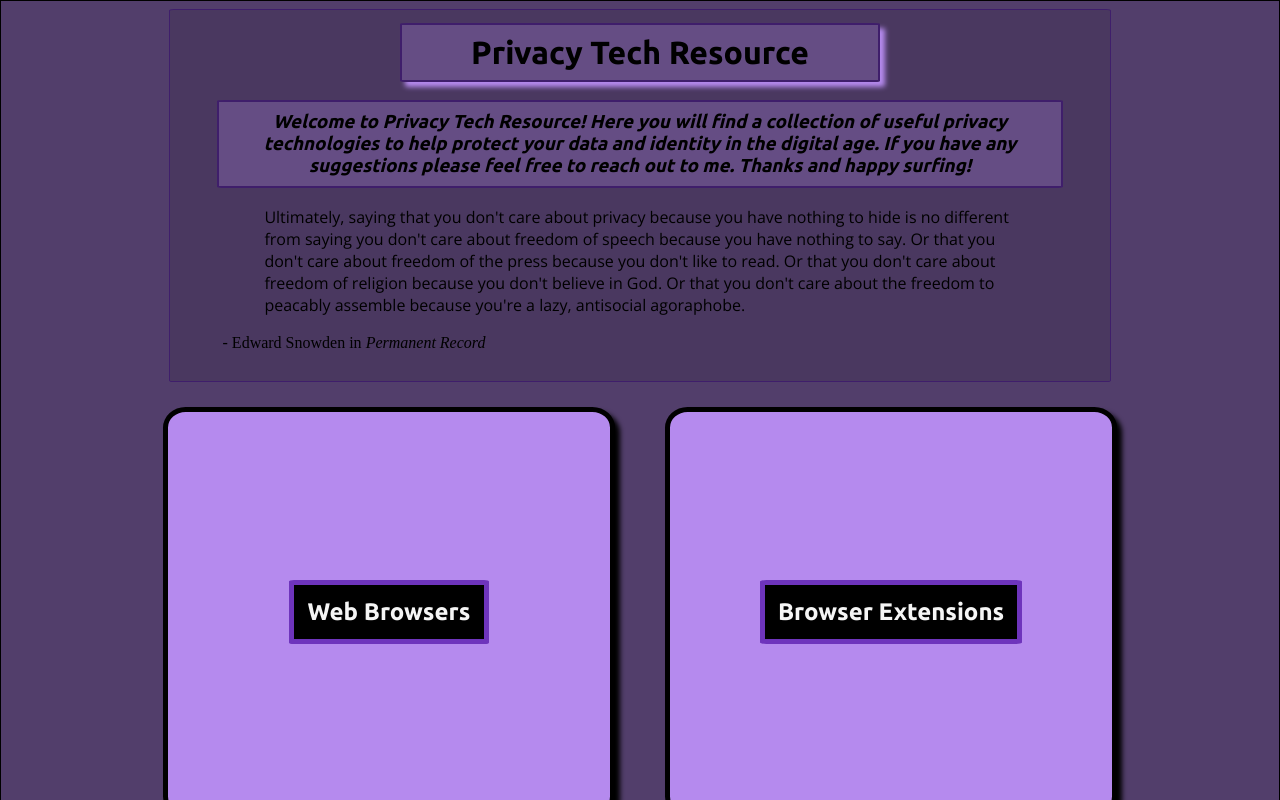
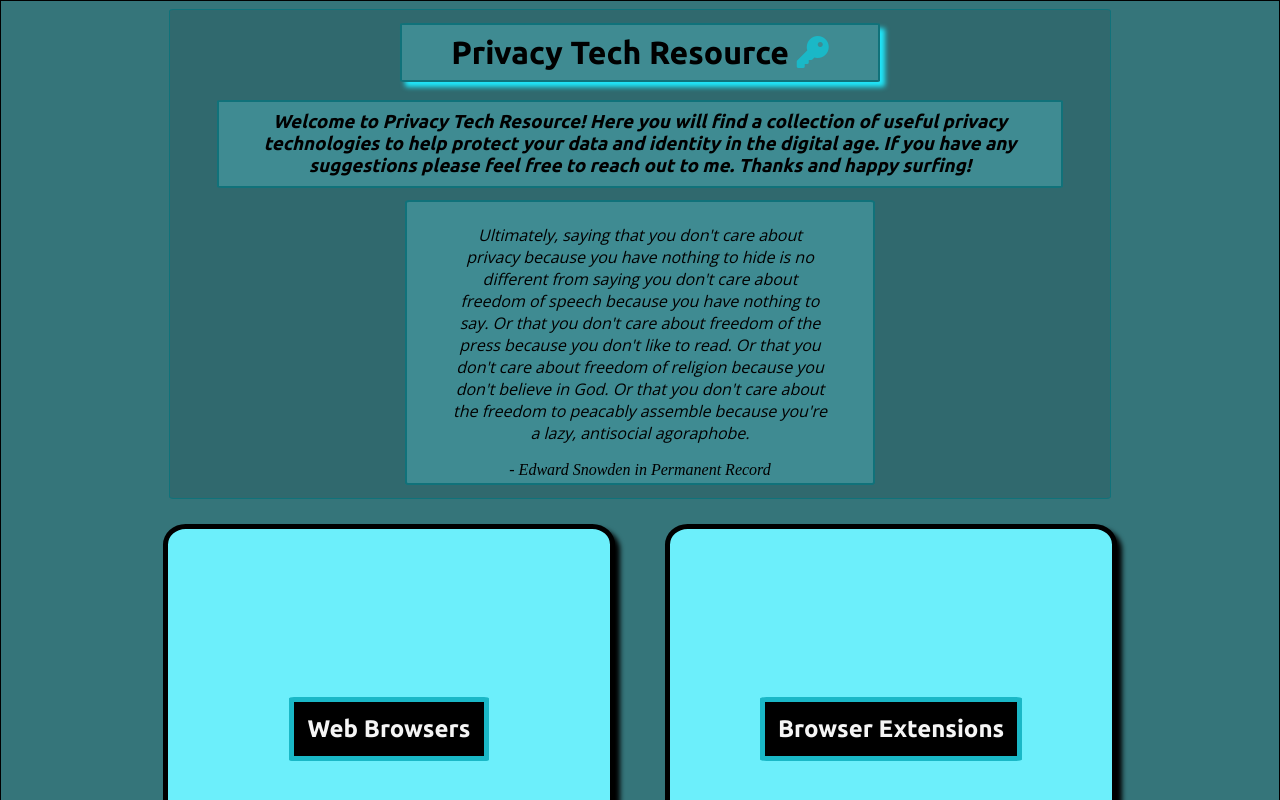
Before and after one commit to secondl1ght-projects/privacytech, a React (Create React App) app: page / in a window 1280 px wide. Shown: the top 800 px of the page. Built offline with nearby package versions, Linux system fonts and the light colour scheme.

Commit message:
Start styling switch

```diff
--- a/public/index.css
+++ b/public/index.css
@@ -8,17 +8,17 @@
 h1 {
   text-align: center;
   font-family: 'Ubuntu', Sans-Serif;
-  background-color: rgba(181, 138, 238, 0.25);
+  background-color: rgba(108, 239, 251, 0.25);
   width: 35%;
   margin: 0 auto;
-  border: 2.5px solid #3F1E6B;
-  box-shadow: 5px 5px 5px #B58AEE;
+  border: 2.5px solid #10727A;
+  box-shadow: 5px 5px 5px #20E8FB;
   padding: 1%;
   border-radius: 1.5%;
 }
 
 #header {
-  border: 1px solid #3F1E6B;
+  border: 1px solid #10727A;
   background-color: rgba(0, 0, 0, 0.1);
   width: 72.5%;
   margin: 0 auto;
@@ -28,13 +28,30 @@
 
 footer {
   color: whitesmoke;
-  border-top: 1px solid #B58AEE;
+  border-top: 1px solid #20E8FB;
   background-color: rgba(0, 0, 0, 0.5);
   width: 100%;
   left: 0;
   bottom: 0;
   position: absolute;
   border-radius: 0.5%;
+}
+
+figure {
+  font-style: italic;
+  border: 2.5px solid #10727A;
+  background-color: rgba(108, 239, 251, 0.25);
+  width: 50%;
+  text-align: center;
+  margin: 0 auto;
+  border-radius: 1%;
+  margin-top: 1.3%;
+  padding: 0.5%;
+
+}
+
+#key {
+  color: #1AB8C7;
 }
 
 #foot {
@@ -46,10 +63,10 @@
 #intro {
   text-align: center;
   font-family: 'Ubuntu', Sans-Serif;
-  background-color: rgba(181, 138, 238, 0.25);
+  background-color: rgba(108, 239, 251, 0.25);
   width: 90%;
   margin: 0 auto;
-  border: 2.5px solid #3F1E6B;
+  border: 2.5px solid #10727A;
   padding: 1%;
   margin-top: 2%;
   margin-bottom: 0;
--- a/public/index.html
+++ b/public/index.html
@@ -16,7 +16,7 @@
 <body>
   <header>
     <div id='header'>
-      <h1>Privacy Tech Resource</h1>
+      <h1>Privacy Tech Resource <i class="fas fa-key" id='key'></i></h1>
       <noscript>You need to enable JavaScript to run this app.</noscript>
       <main>
         <h3 id='intro'>Welcome to Privacy Tech Resource! Here you will find a collection of useful privacy technologies to help protect your data and identity in the digital age. If
--- a/src/App.css
+++ b/src/App.css
@@ -17,7 +17,7 @@
   display: flex;
   justify-content: center;
   align-items: center;
-  background-color: #B58AEE;
+  background-color: #6CEFFB;
   box-shadow: 5px 5px 5px black;
 }
 
@@ -29,19 +29,19 @@
   border-radius: 5%;
   overflow: auto;
   text-align: center;
-  background-color: #B58AEE;
+  background-color: #6CEFFB;
   animation: fadeIn 1s;
   box-shadow: 5px 5px 5px black;
 }
 
-/*#exchange {
-  background-image: url('./images/exchange.jpg');
-  box-shadow: inset 0 0 0 1000px rgba(181, 138, 238, .7);
+#email {
+  background-image: url('./images/emailpic.jpg');
+  box-shadow: inset 0 0 0 1000px rgba(108, 239, 251, .7);
   background-repeat: no-repeat;
   background-position: center;
 }
 
-#hwallet {
+/*#hwallet {
   background-image: url('./images/hwallet.jpg');
   background-repeat: no-repeat;
   background-position: center;
@@ -110,22 +110,22 @@
   background-color: black;
   border-radius: 2.5%;
   color: whitesmoke;
-  border: 5px solid #6E34BC;
+  border: 5px solid #1AB8C7;
   font-size: 1.5rem;
 }
 
 button:hover {
   border: 5px solid whitesmoke;
-  color: #6E34BC;
+  color: #1AB8C7;
 }
 
 button:active {
   border: 5px solid whitesmoke;
-  color: #6E34BC;
+  color: #1AB8C7;
 }
 
 html {
-  background-color: #523E6B;
+  background-color: #35757A;
   position: relative;
   min-height: 100%;
   border: 1px solid black;
@@ -178,7 +178,7 @@
 }
 
 a {
-  background-color: rgba(139, 66, 235, 0.7);
+  background-color: rgba(26, 184, 199, 0.7);
   color: whitesmoke;
   padding: 1%;
   border-radius: 2.5%;
@@ -205,7 +205,7 @@
 }
 
 #git:hover {
-  color: #523E6B;
+  color: #1AB8C7;
 }
 
 @media only screen and (max-width: 770px) {
```
Also changed, not shown: src/components/extensions.js (+4 -4 lines), public/favicon.png.
